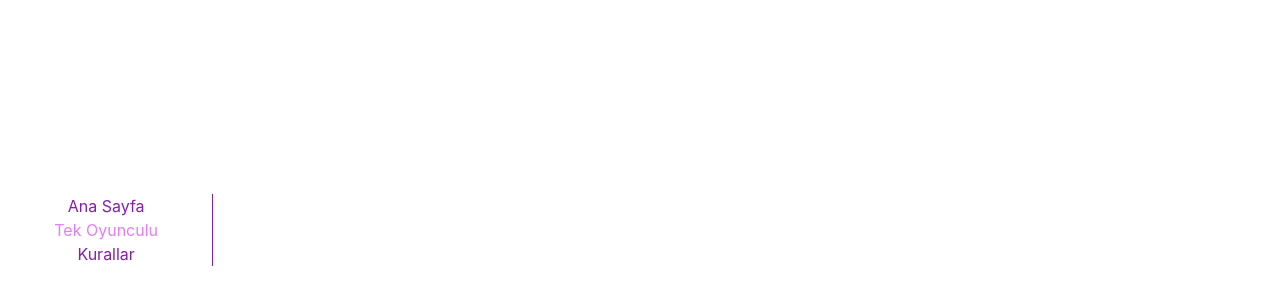
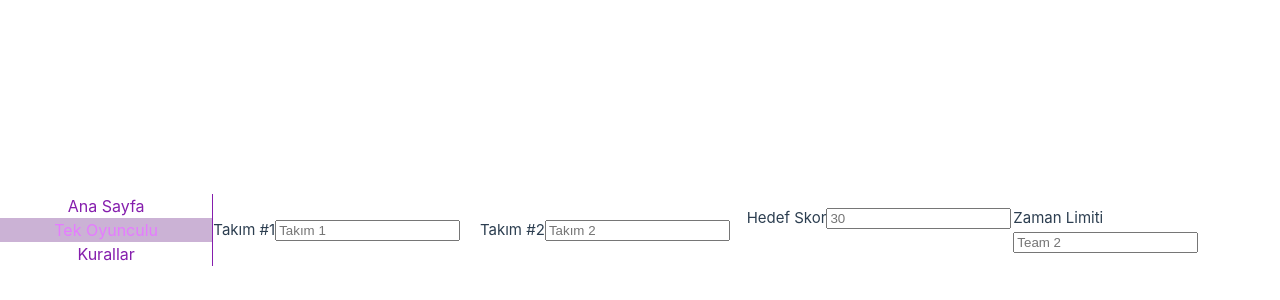
Before and after one commit to Spencehiko/hibu, a Vue app: page /single-player in a window 1280 px wide. Shown: the part 170-470 px from the top of the page. Built offline with nearby package versions, Linux system fonts and the light colour scheme.

Commit message:
feat! single player game started

```diff
--- a/src/App.vue
+++ b/src/App.vue
@@ -57,10 +57,7 @@ nav {
 
 nav a.router-link-exact-active {
     color: var(--color-bright-purple);
-}
-
-nav a.router-link-exact-active:hover {
-    background-color: transparent;
+    background-color: var(--bg-purple);
 }
 
 nav a {
@@ -70,10 +67,6 @@ nav a {
 
 nav a:first-of-type {
     border: 0;
-}
-
-.router-view {
-  transition: all 1.5s;
 }
 
 @media (min-width: 1024px) {
--- a/src/components/singlePlayer/Rules.vue
+++ b/src/components/singlePlayer/Rules.vue
@@ -0,0 +1,50 @@
+<script setup lang="ts">
+import { ref, reactive, computed } from 'vue';
+import { storeToRefs } from 'pinia';
+import { useSinglePlayer } from '@/stores/singlePlayer';
+
+const store = useSinglePlayer();
+const { rules, gameStarted } = storeToRefs(store);
+</script>
+
+<template>
+    <div class="game-rules">
+        <div class="row">
+            <div class="col-3">
+                <label for="team1">Takım #1</label>
+                <input type="text" id="team1" class="team-name" placeholder="Takım 1">
+            </div>
+            <div class="col-3">
+                <label for="team2">Takım #2</label>
+                <input type="text" id="team2" class="team-name" placeholder="Takım 2">
+            </div>
+        </div>
+        <div class="row">
+            <div class="col-3">
+                <label for="maxScore">Hedef Skor</label>
+                <input type="number" id="maxScore" class="max-score" placeholder="30" min="1">
+            </div>
+            <div class="col-3">
+                <label for="timeLimit">Zaman Limiti</label>
+                <input type="number" id="timeLimit" class="time-limit" placeholder="Team 2" min="20">
+            </div>
+        </div>
+    </div>
+</template>
+
+<style scoped>
+.game-rules{
+    display: flex;
+    place-items: center;
+    height: 100%;
+}
+.row{
+    display: flex;
+    flex-direction: row;
+    width: 100%;
+    justify-content: space-between;
+}
+.col-3{
+    width: 50%;
+}
+</style>
--- a/src/stores/singlePlayer.ts
+++ b/src/stores/singlePlayer.ts
@@ -19,6 +19,7 @@ export const useSinglePlayer = defineStore({
         maxScore: 30,
         timeLimit: 120,
     },
+    gameStarted: false,
   }),
   getters: {
   },
--- a/src/views/Rules.vue
+++ b/src/views/Rules.vue
@@ -12,6 +12,7 @@
             <li>Kelimeyi başarılı bir şekilde anlatırsanız takımınız 1 puan kazanır ve sıradaki karta geçersiniz.</li>
             <li>Süreniz sona erince anlatmayı bırakın.</li>
             <li>Her oyun için hedef skoru, zaman limitini, pas hakkı sayısını oyun başında siz belirlersiniz.</li>
+            <li>Oyun, bir takım hedef skora ulaştığında biter.</li>
         </ol>
     </div>
 </template>
--- a/src/views/SinglePlayer.vue
+++ b/src/views/SinglePlayer.vue
@@ -1,15 +1,16 @@
 <script setup lang="ts">
 import { ref, reactive, computed } from 'vue';
 import { storeToRefs } from 'pinia';
-import { useSinglePlayer } from '../stores/singlePlayer';
+import { useSinglePlayer } from '@/stores/singlePlayer';
+import Rules from '@/components/singlePlayer/Rules.vue';
 
 const store = useSinglePlayer();
-const { teams, cards, rules } = storeToRefs(store);
+const { teams, cards, rules, gameStarted } = storeToRefs(store);
 </script>
 
 <template>
     <div class="single-player">
-
+        <Rules v-if="!gameStarted" />
     </div>
 </template>
 
```
